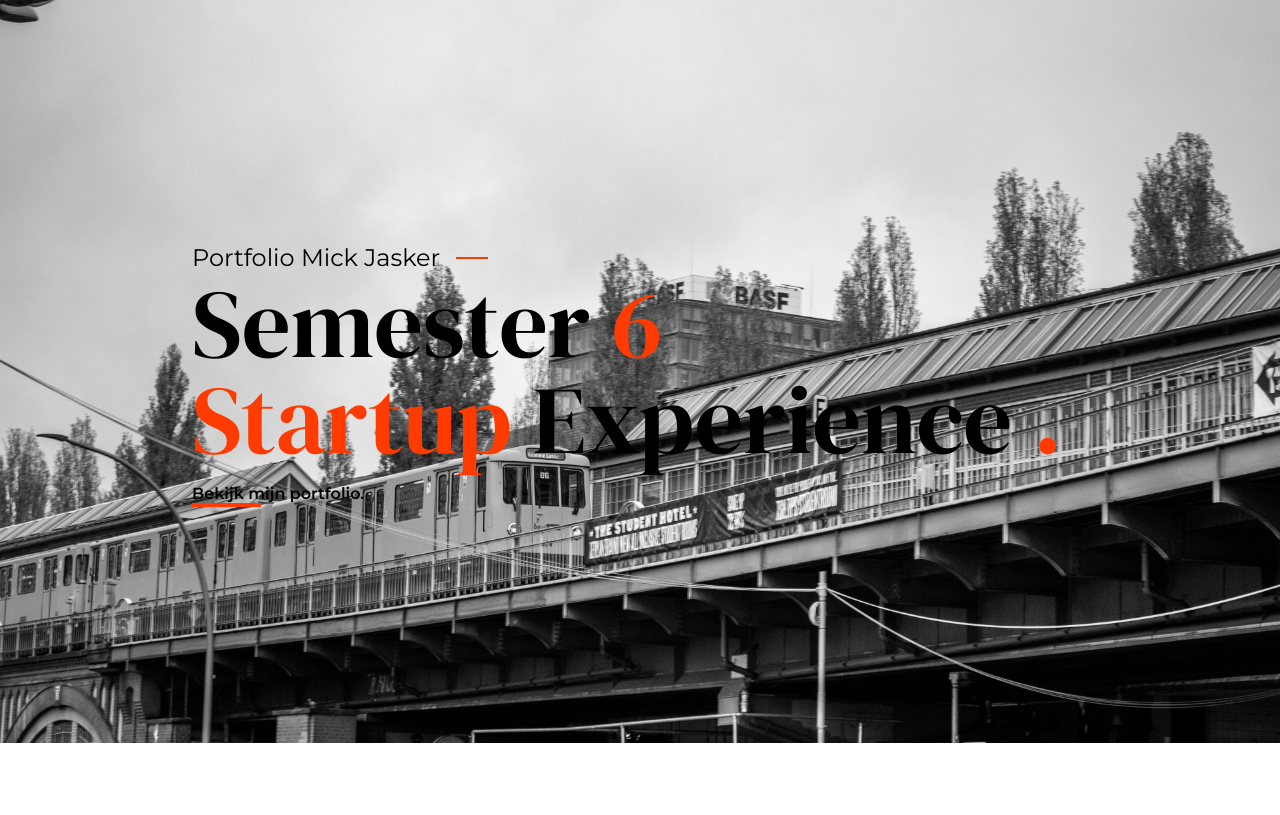
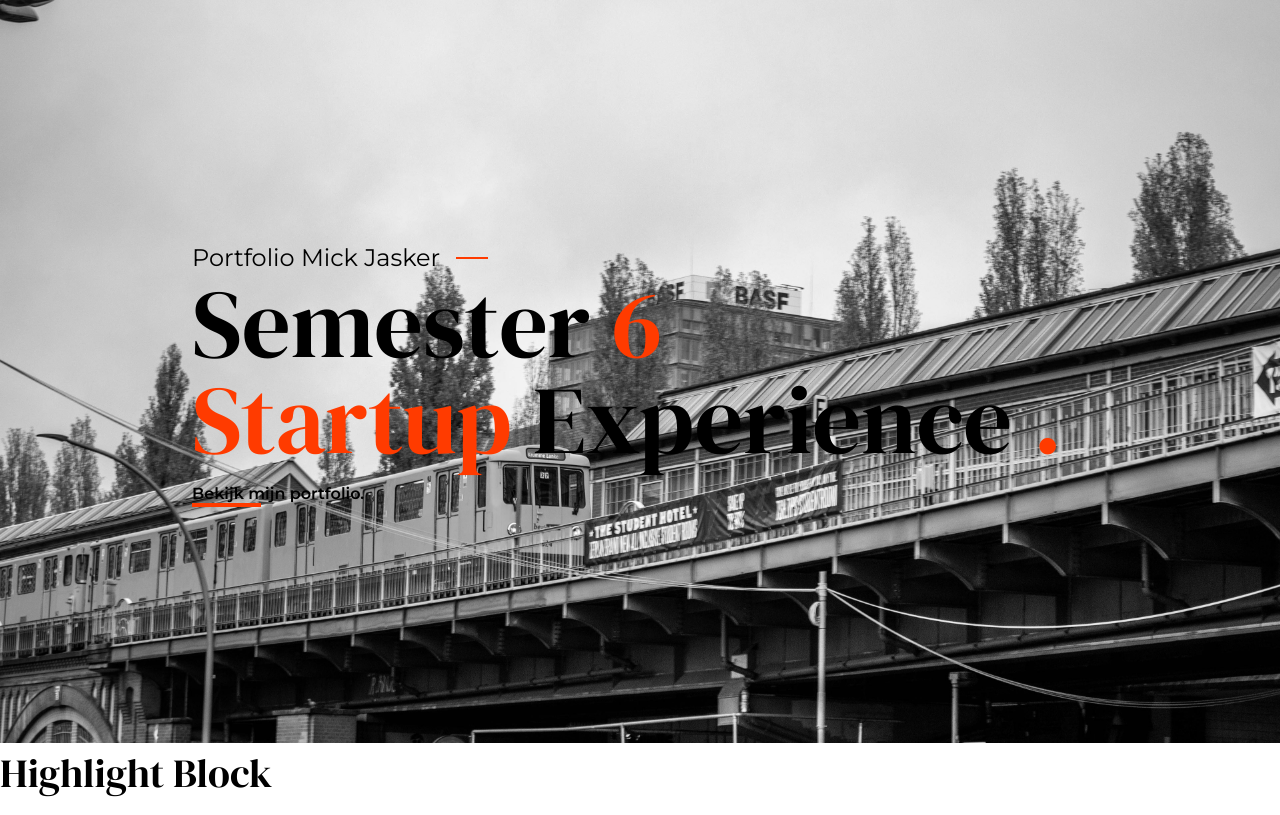
Before and after one commit to MickJasker/portfolio-s6, a Vue app: page / in a window 1280 px wide. Built offline with nearby package versions, Linux system fonts and the light colour scheme.

Commit message:
Init HighlightBlock component

```diff
--- /dev/null
+++ b/src/components/orgranisms/HighlightBlock.vue
@@ -0,0 +1,18 @@
+<template>
+  <section class="highlight-block">
+    <h1>Highlight Block</h1>
+  </section>
+</template>
+
+<script lang="ts">
+import { Vue, Component } from 'vue-property-decorator';
+
+@Component
+export default class HighlightBlock extends Vue {}
+</script>
+
+<style lang="scss" scoped>
+.highlight-block {
+  position: static;
+}
+</style>
--- a/src/views/Home.vue
+++ b/src/views/Home.vue
@@ -14,16 +14,19 @@
       Semester <span class="highlight">6</span><br>
       <span class="highlight">Startup</span> Experience
     </Hero>
+    <HighlightBlock />
   </div>
 </template>
 
 <script lang="ts">
 import { Vue, Component } from 'vue-property-decorator';
 import Hero from '@/components/orgranisms/Hero.vue';
+import HighlightBlock from '@/components/orgranisms/HighlightBlock.vue';
 
 @Component({
   components: {
     Hero,
+    HighlightBlock,
   },
 })
 export default class Home extends Vue {}
```
